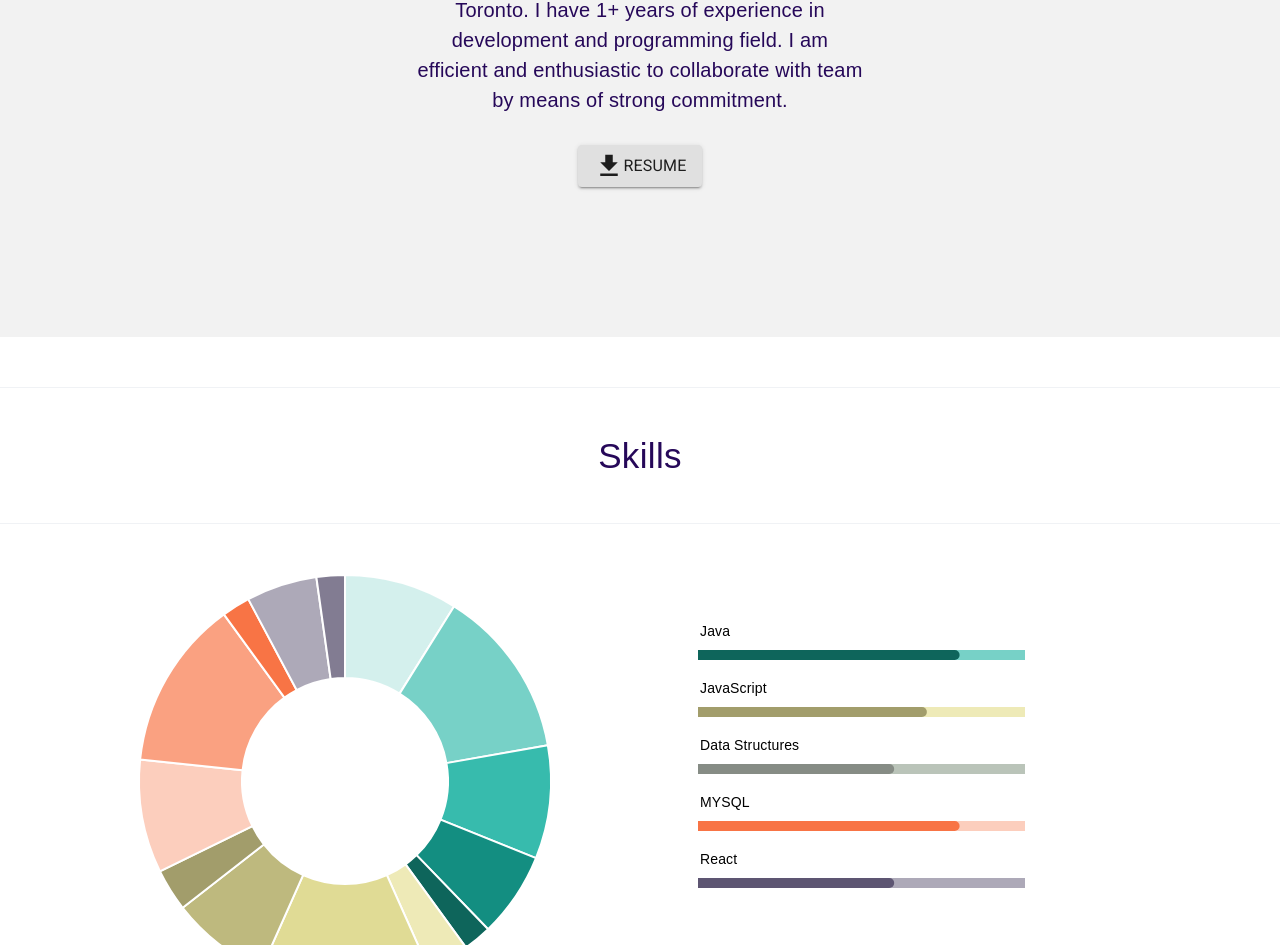
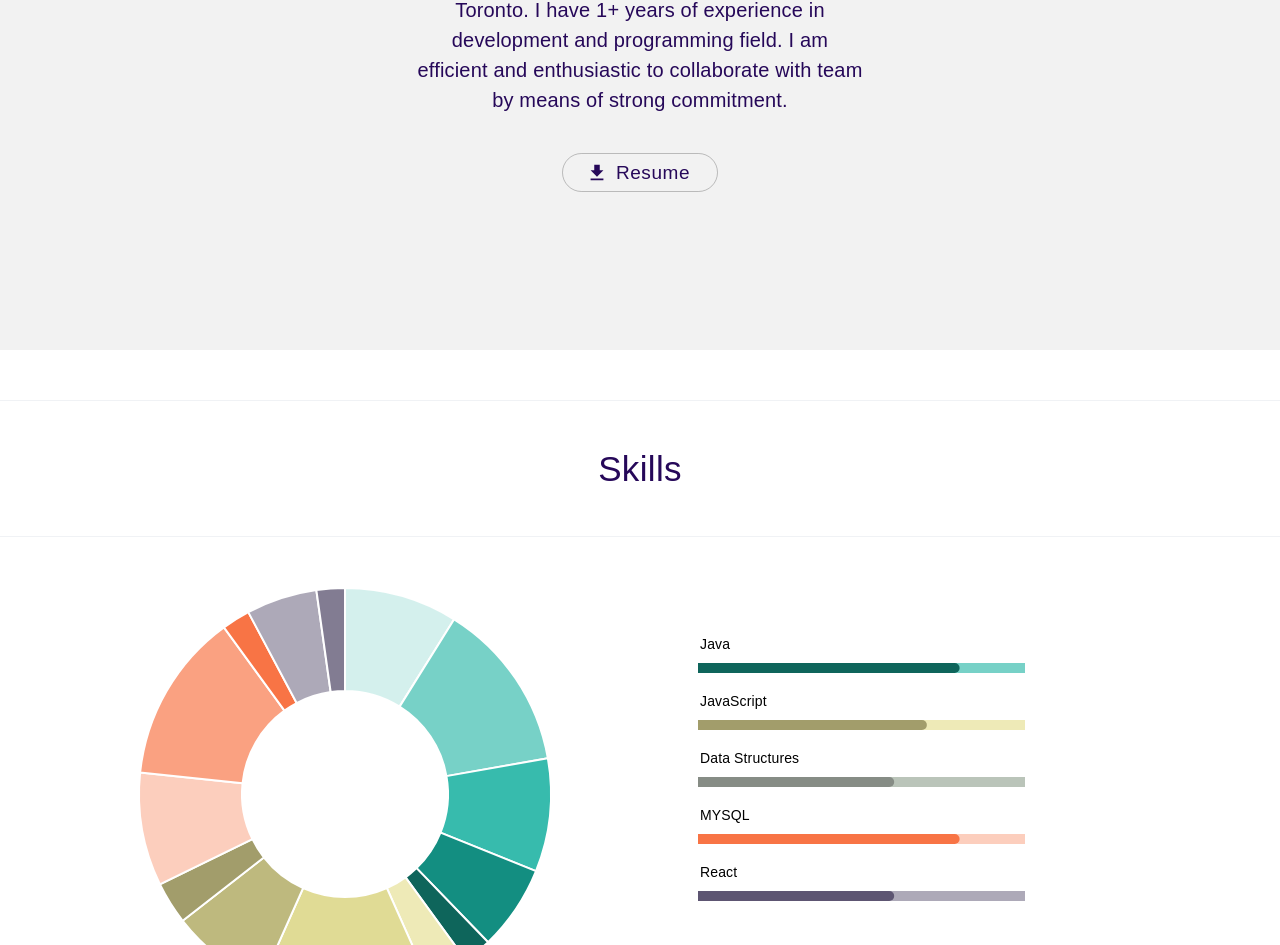
Before and after one commit to arunipatel06/portfolio, a React (Create React App) app: page / in a window 1280 px wide. Shown: the part 1050-1995 px from the top of the page. Built offline with nearby package versions, Linux system fonts and the light colour scheme; what webfontloader would draw is missing.

Commit message:
Update style and resume button

```diff
--- a/src/AboutMe.js
+++ b/src/AboutMe.js
@@ -1,45 +1,67 @@
-import React from 'react';
-import { Grid, Typography, Button } from '@material-ui/core';
-import { makeStyles } from '@material-ui/core/styles';
-import GetAppIcon from '@material-ui/icons/GetApp';
+import React from "react";
+import { Grid, Typography, Button } from "@material-ui/core";
+import { makeStyles } from "@material-ui/core/styles";
+import GetAppIcon from "@material-ui/icons/GetApp";
 
 const useStyles = makeStyles((theme) => ({
   title: {
-    textAlign: 'center',
+    textAlign: "center",
     fontFamily: '"Manrope", sans-serif',
-    fontSize: '38px',
-    lineHeight: '35px',
-    display: 'flex',
-    color: '#260859',
-    justifyContent: 'center',
-    margin: '0px 50px',
+    fontSize: "38px",
+    lineHeight: "35px",
+    display: "flex",
+    color: "#260859",
+    justifyContent: "center",
+    margin: "0px 50px",
   },
 
   aboutme: {
     fontWeight: 100,
     fontFamily: '"Manrope", sans-serif',
-    color: '#260859',
-    fontSize: '20px',
-    lineHeight: '30px',
-    // marginBottom: '140px',
-    justifyContent: 'center',
-    width: '35%',
-    textAlign: 'center',
-    margin: '30px auto',
+    color: "#260859",
+    fontSize: "20px",
+    lineHeight: "30px",
+    justifyContent: "center",
+    width: "80%",
+    textAlign: "center",
+    margin: "30px auto",
+    [theme.breakpoints.up("md")]: {
+      width: "60%",
+    },
+    [theme.breakpoints.up("lg")]: {
+      width: "35%",
+    },
   },
 
   content: {
-    backgroundColor: '#f2f2f2',
-    textAlign: 'center',
-    justifyContent: 'center',
+    backgroundColor: "#f2f2f2",
+    textAlign: "center",
+    justifyContent: "center",
   },
   button: {
-    borderRadius: '25%',
-    // height: '60px',
-    // width: '60px',
-    padding: '0px',
-    margin: '10px',
-    backgroundColor: '#8c8c8c',
+    borderRadius: "25%",
+    padding: "0px",
+    margin: "10px",
+    backgroundColor: "#8c8c8c",
+  },
+  cardButton: {
+    fontFamily: "sans-serif",
+    margin: theme.spacing(1),
+    padding: "2px 27px",
+    textTransform: "none",
+    fontSize: "19px",
+    borderRadius: "25px",
+    color: "#260859",
+  },
+  aboutMeBody: {
+    display: "flex",
+    flexDirection: "column",
+    justifyContent: "center",
+    margin: "50px auto",
+    [theme.breakpoints.up("lg")]: {
+      margin: "150px auto",
+    },
+
   },
 }));
 
@@ -50,14 +72,7 @@ const AboutMe = (props) => {
     <div>
       <Grid container>
         <Grid item xs={12} className={classes.content}>
-          <div
-            style={{
-              display: 'flex',
-              flexDirection: 'column',
-              justifyContent: 'center',
-              margin: '150px auto',
-            }}
-          >
+          <div className={classes.aboutMeBody}>
             <Typography className={classes.title}>Hello! I'm Aruni</Typography>
             <Typography className={classes.aboutme}>
               I am a recent University Graduate living in Toronto. I have 1+
@@ -67,18 +82,17 @@ const AboutMe = (props) => {
             </Typography>
             <div>
               <Button
-                variant="contained"
-                style={{ '&:hover': { backgroundColor: '#555' } }}
+                variant="outlined"
+                startIcon={<GetAppIcon />}
+                className={classes.cardButton}
+                size="large"
+                onClick={() =>
+                  window.open(
+                    "https://drive.google.com/open?id=1cowb0MoU3mPuY4coQfULbrucjXzyLqc-"
+                  )
+                }
               >
-                <GetAppIcon
-                  disableElevation={true}
-                  style={{ fontSize: '30px', margin: '0px' }}
-                />
-                <Typography>Resume</Typography>
-                <a
-                  href="https://www.instagram.com/a_r_u_95/"
-                  className={classes.anchor}
-                ></a>
+                Resume
               </Button>
             </div>
           </div>
```
